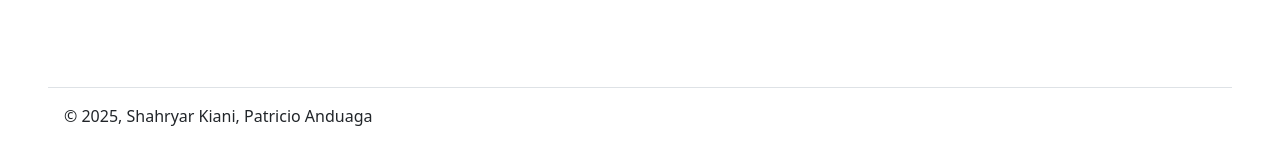
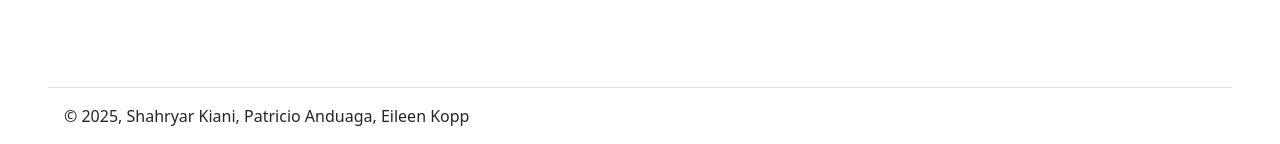
Before and after one commit to PatricioA-2004/Library-Website, a Django app: template lending/templates/lending/base.html in a window 1280 px wide. Shown: the part 656-800 px from the top of the page. Run offline with Django 3.2, Linux system fonts and the light colour scheme; the template is opened without the code that fills it, so the values that code supplies are empty; some libraries are stand-ins or nearby versions.

Commit message:
added eileen to footer

```diff
--- a/lending/templates/lending/base.html
+++ b/lending/templates/lending/base.html
@@ -30,7 +30,7 @@
 
 
         <div class="mx-5 mt-auto d-flex p-3 border-top">
-            © 2025, Shahryar Kiani, Patricio Anduaga
+            © 2025, Shahryar Kiani, Patricio Anduaga, Eileen Kopp
           </div>
     </div>
 
```
